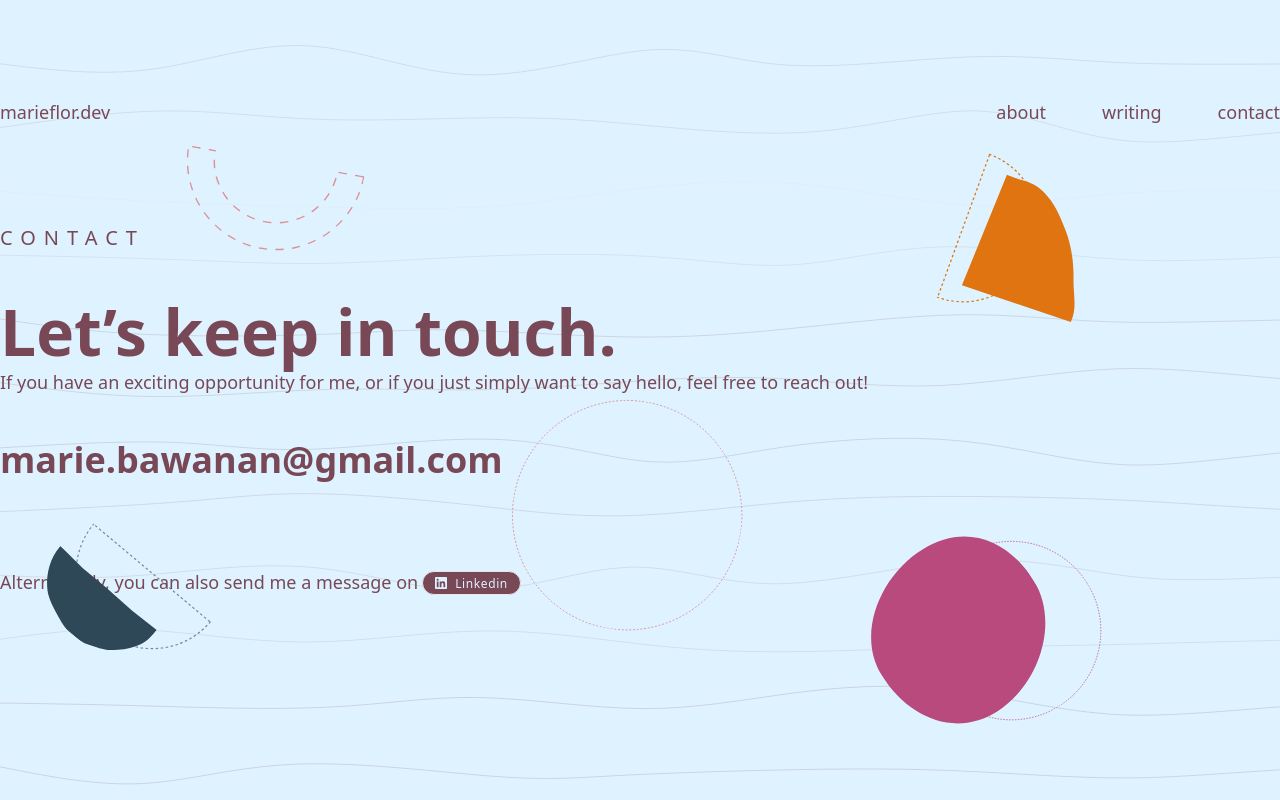
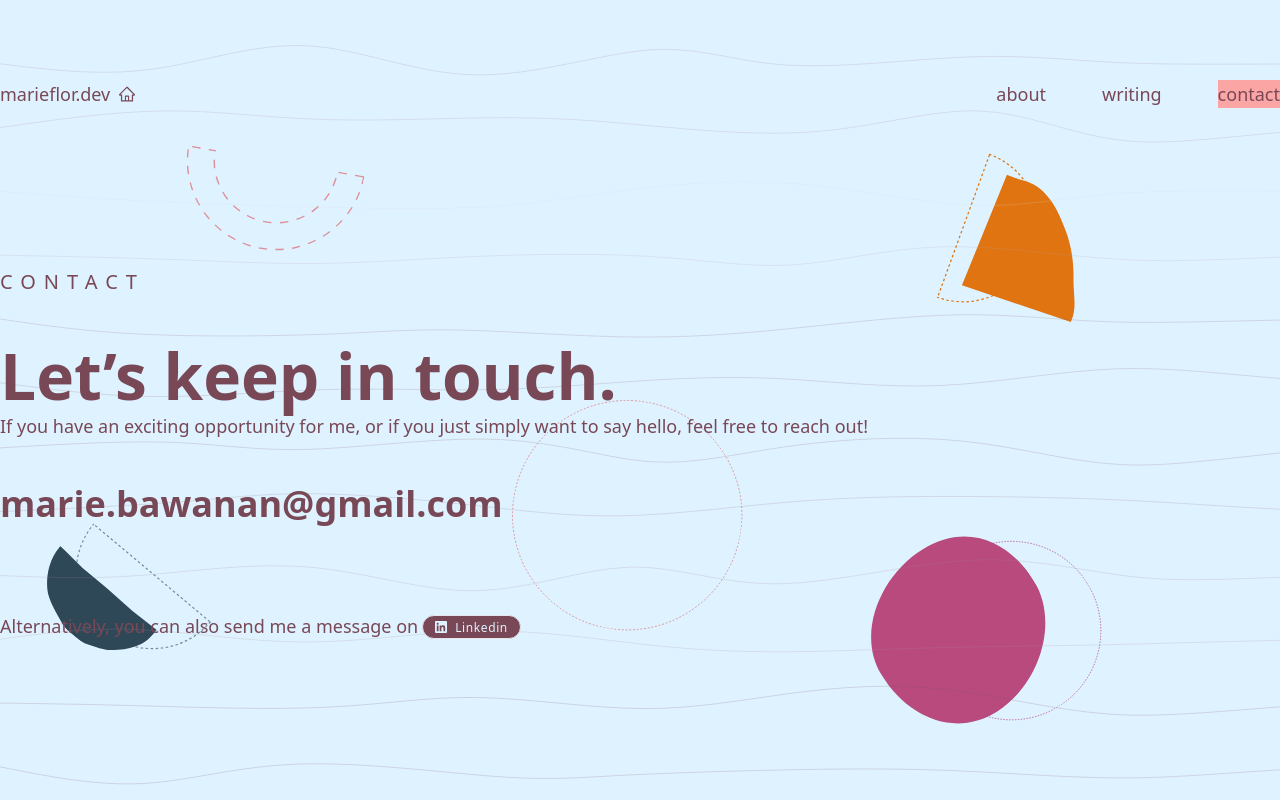
Before and after one commit to luciohernandeznew/portfolio, a Next.js app: page /contact in a window 1280 px wide. Built offline with nearby package versions, Linux system fonts and the light colour scheme; no server answers; a web font is replaced by a local one.

Commit message:
feat: initial header and menu

```diff
--- a/components/Float/config.tsx
+++ b/components/Float/config.tsx
@@ -15,16 +15,17 @@ const home: ShapeConfig[] = [
     icon: <HalfFilledV1 color={Colors.Purple} />,
     bottom: 8,
     left: 30,
-    width: 12,
+    width: 10,
     lag: 1,
   },
   {
     icon: <HalfOutline color={Colors.Purple} />,
     bottom: 9,
     left: 33,
-    width: 14,
+    width: 12,
     lag: 2,
     rotate: -45,
+    opacity: 0.6,
   },
   {
     icon: <HalfFilledV2 color={Colors.Red} />,
@@ -97,18 +98,18 @@ const home: ShapeConfig[] = [
 
 const about: ShapeConfig[] = [
   {
-    icon: <HalfFilledV1 color={Colors.Purple} />,
+    icon: <HalfFilledV1 color={Colors.Orange} />,
     bottom: 8,
     left: 38,
-    width: 13,
+    width: 8,
     lag: 1,
     rotate: 58,
   },
   {
-    icon: <HalfOutline color={Colors.Purple} />,
+    icon: <HalfOutline color={Colors.Orange} />,
     bottom: 8,
     left: 35,
-    width: 14,
+    width: 9,
     lag: 3,
     rotate: 20,
     opacity: 0.6,
@@ -144,14 +145,14 @@ const about: ShapeConfig[] = [
     lag: 4,
   },
   {
-    icon: <FullFilled color={Colors.Orange} />,
+    icon: <FullFilled color={Colors.Purple} />,
     top: 14,
     right: 40,
     width: 8,
     lag: 1,
   },
   {
-    icon: <HalfOutline color={Colors.Orange} />,
+    icon: <HalfOutline color={Colors.Purple} />,
     top: 12,
     right: 40,
     width: 9,
@@ -261,7 +262,7 @@ const writing: ShapeConfig[] = [
     top: 50,
     right: 40,
     width: 14,
-    lag: 4,
+    lag: 6,
     rotate: -32,
   },
   {
@@ -269,14 +270,14 @@ const writing: ShapeConfig[] = [
     width: 14,
     top: 50,
     right: 36,
-    lag: 2,
+    lag: 1,
     rotate: -32,
   },
   {
     icon: <HalfFilledV2 color={Colors.Orange} />,
     bottom: 15,
     left: 14,
-    width: 12,
+    width: 10,
     lag: 1,
     rotate: -132,
   },
@@ -284,7 +285,7 @@ const writing: ShapeConfig[] = [
     icon: <HalfOutline color={Colors.Orange} />,
     bottom: 15,
     left: 16,
-    width: 13,
+    width: 11,
     lag: 3,
     rotate: -120,
   },
--- a/components/Float/types.ts
+++ b/components/Float/types.ts
@@ -10,10 +10,6 @@ export interface ShapeConfig {
   opacity?: number;
 }
 
-export enum Page {
-  Home = "home",
-}
-
 export enum Colors {
   Red = "#DE5055",
   Pink = "#B84A7E",
--- a/components/Header/Header.tsx
+++ b/components/Header/Header.tsx
@@ -1,14 +1,30 @@
 import Link from "next/link";
+import { useRouter } from "next/router";
+import { AiOutlineHome } from "react-icons/ai";
+import NavItem from "./NavItem";
 
 export default function Header() {
+  const router = useRouter();
+  const currentPath = router.pathname;
+  console.log(currentPath);
+
   return (
-    <div className="flex w-full h-56 items-center justify-between">
-      <h2>marieflor.dev</h2>
+    <div className="flex w-full mt-20 items-center justify-between">
+      <Link href="/" className="flex space-x-2 items-center">
+        <span>marieflor.dev</span>
+        {currentPath !== "/" && <AiOutlineHome />}
+      </Link>
       <nav>
         <ul className="flex space-x-14">
-          <Link href="/about">about</Link>
-          <Link href="/writing">writing</Link>
-          <Link href="/contact">contact</Link>
+          <NavItem url="/about" isActive={currentPath === "/about"}>
+            about
+          </NavItem>
+          <NavItem url="/writing" isActive={currentPath === "/writing"}>
+            writing
+          </NavItem>
+          <NavItem url="/contact" isActive={currentPath === "/contact"}>
+            contact
+          </NavItem>
         </ul>
       </nav>
     </div>
--- /dev/null
+++ b/components/Header/NavItem.tsx
@@ -0,0 +1,27 @@
+import classNames from "classnames";
+import Link from "next/link";
+
+interface Props {
+  isActive: boolean;
+  extraHover?: React.ReactNode;
+  children: React.ReactNode;
+  url: string;
+}
+
+export default function NavItem({
+  isActive,
+  extraHover,
+  children,
+  url,
+}: Props) {
+  return (
+    <Link
+      href={url}
+      className={classNames({
+        "bg-red-300": isActive,
+      })}
+    >
+      {children}
+    </Link>
+  );
+}
--- /dev/null
+++ b/components/Header/types.ts
@@ -0,0 +1,3 @@
+export enum Page {
+  Home = "home",
+}
--- a/components/Hero.tsx
+++ b/components/Hero.tsx
@@ -6,7 +6,7 @@ import { Heading, SubHeading } from "./Typography";
 
 export default function Home() {
   return (
-    <SectionLayout className="overflow-hidden">
+    <SectionLayout className="overflow-hidden ">
       <div className="w-full md:max-w-2/3 flex flex-col items-center space-y-11">
         <SubHeading dark>
           <span className="font-bold">Hello! </span>My name is
--- a/components/Layout/SectionLayout.tsx
+++ b/components/Layout/SectionLayout.tsx
@@ -9,16 +9,16 @@ interface Props {
 
 export default function SectionLayout({ children, className }: Props) {
   return (
-    <div className="min-h-screen w-screen flex  items-center flex-col">
+    <div className="min-h-screen w-screen flex items-center flex-col">
       <div className="bg-blue absolute w-screen h-screen overflow-hidden top-0 left-0 -z-30 " />
       <div
         className={classNames(
-          "max-w-[90%] w-[90%] md:max-w-7xl flex  items-start flex-col",
+          "max-w-[90%] w-[90%] md:max-w-7xl flex flex-col h-screen",
           className
         )}
       >
         <Header />
-        <div className="flex-1">{children}</div>
+        <div className="flex-1 flex items-center">{children}</div>
       </div>
     </div>
   );
--- a/components/Writing.tsx
+++ b/components/Writing.tsx
@@ -1,6 +1,7 @@
 import { writing } from "./Float/config";
 import Float from "./Float/Float";
 import { SectionLayout } from "./Layout";
+import { SplitText } from "./SplitText";
 import { Heading, SubHeading } from "./Typography";
 import { Align } from "./Typography/types";
 
@@ -14,7 +15,7 @@ export default function Writing() {
 
         <div>
           <Heading size="sm" dark className="font-extrabold">
-            It&apos;s in the works!
+            <SplitText text="It's in the works!" />
           </Heading>
 
           <p>Check back soon.</p>
```
